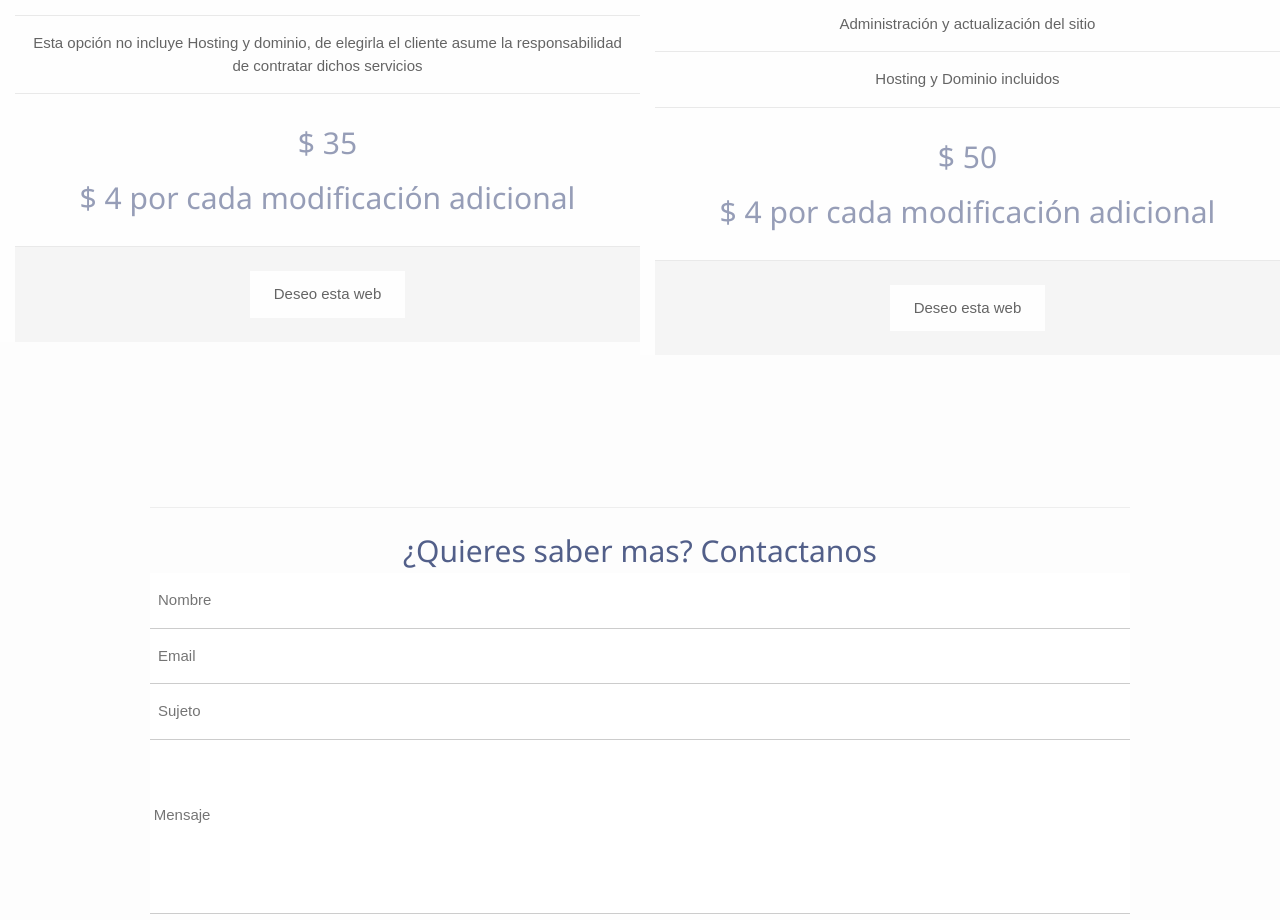
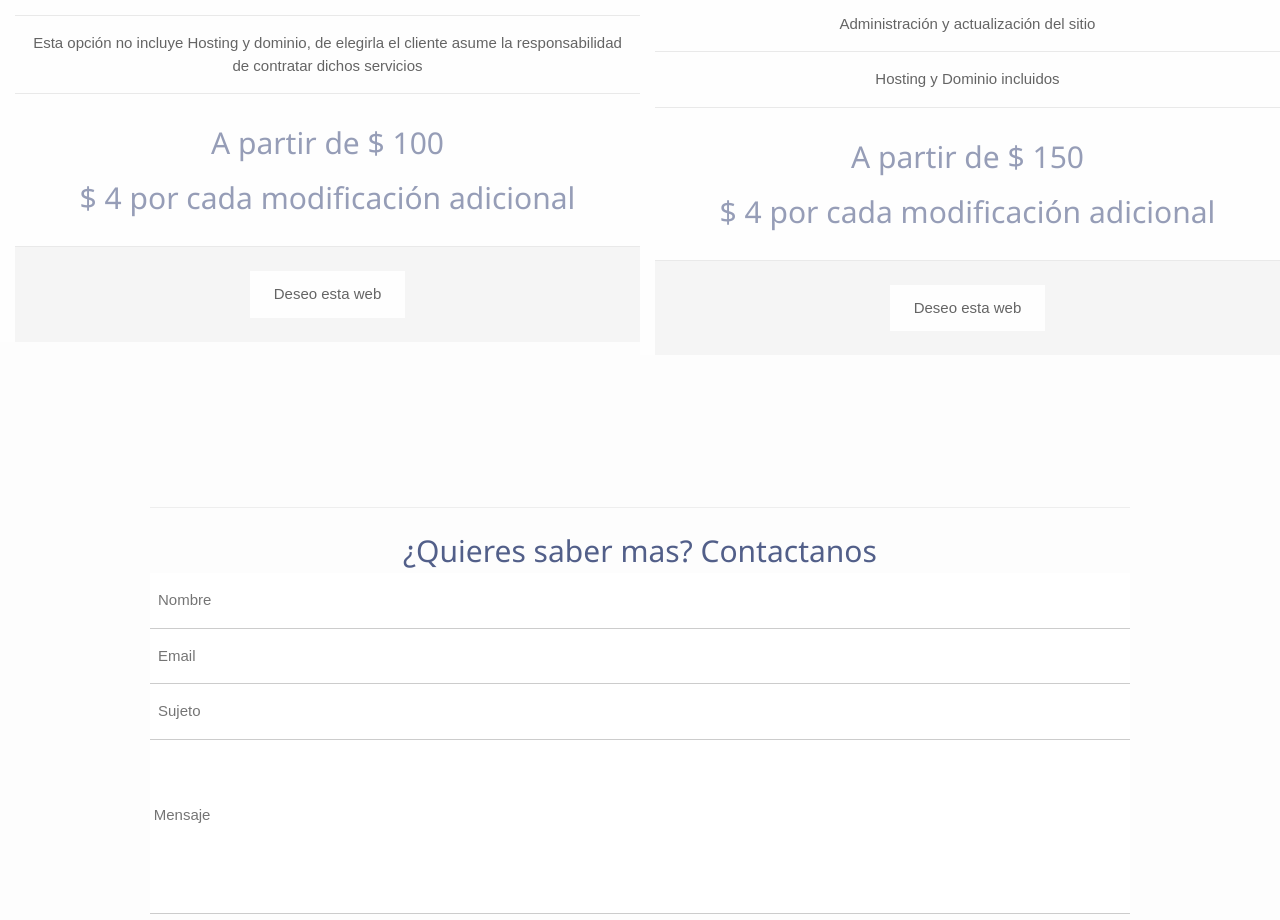
Before and after one commit to ning3n/ning3nw3b, a plain HTML site: page index.html in a window 1280 px wide. Shown: the part 2883-3803 px from the top of the page. Drawn offline with nearby package versions, Linux system fonts and the light colour scheme.

Commit message:
Update index.html

```diff
--- a/index.html
+++ b/index.html
@@ -155,7 +155,7 @@
           <li class="w3-padding-16">Administración y actualización del sitio</li>
           <li class="w3-padding-16">Esta opción no incluye Hosting y dominio, de elegirla el cliente asume la responsabilidad de contratar dichos servicios</li>
           <li class="w3-padding-16">
-            <h2>$ 35</h2>
+            <h2> A partir de $ 100</h2>
             <h2>$ 4 por cada modificación adicional</h2>
           </li>
           <li class="w3-light-grey w3-padding-24">
@@ -173,7 +173,7 @@
           <li class="w3-padding-16">Administración y actualización del sitio</li>
           <li class="w3-padding-16">Hosting y Dominio incluidos</li>
           <li class="w3-padding-16">
-            <h2>$ 50</h2>
+            <h2>A partir de $ 150</h2>
             <h2>$ 4 por cada modificación adicional</h2>
           </li>
           <li class="w3-light-grey w3-padding-24">
```
